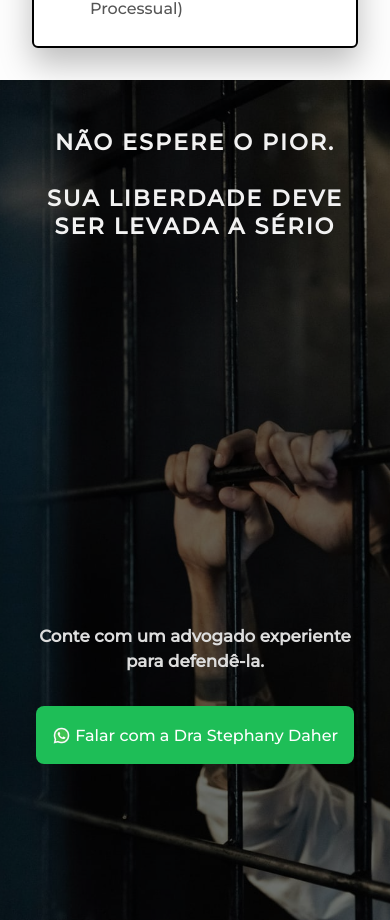
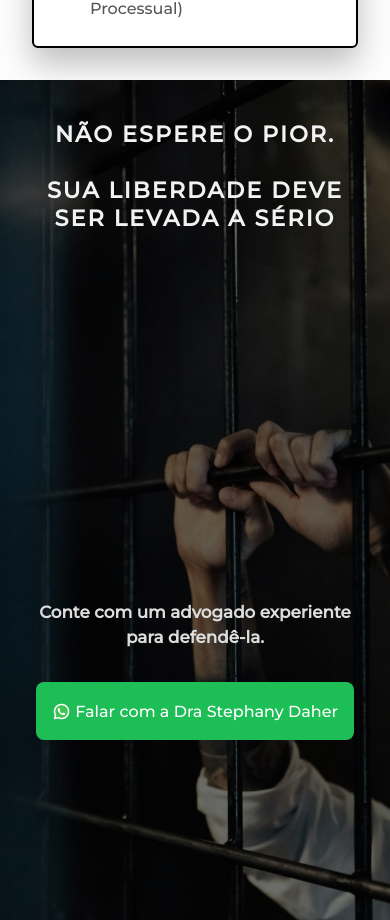
Before and after one commit to luisfernandoosiqueira/stephanydaheradvocacia, a React (Create React App) app: page / in a window 390 px wide. Shown: the part 4529-5449 px from the top of the page. Built offline with nearby package versions, Linux system fonts and the light colour scheme.

Commit message:
Correção ChamadaSection.

```diff
--- a/src/components/ChamadaSection.css
+++ b/src/components/ChamadaSection.css
@@ -93,8 +93,8 @@
   }
   .chamada-title {
     font-size: 1.4rem;
-    margin-bottom: 24rem;
-    margin-top: -2rem;
+    margin-bottom: 23rem;
+    margin-top: -2.5rem;
   }
   .chamada-subtitle {
     font-size: 1.05rem;
```
